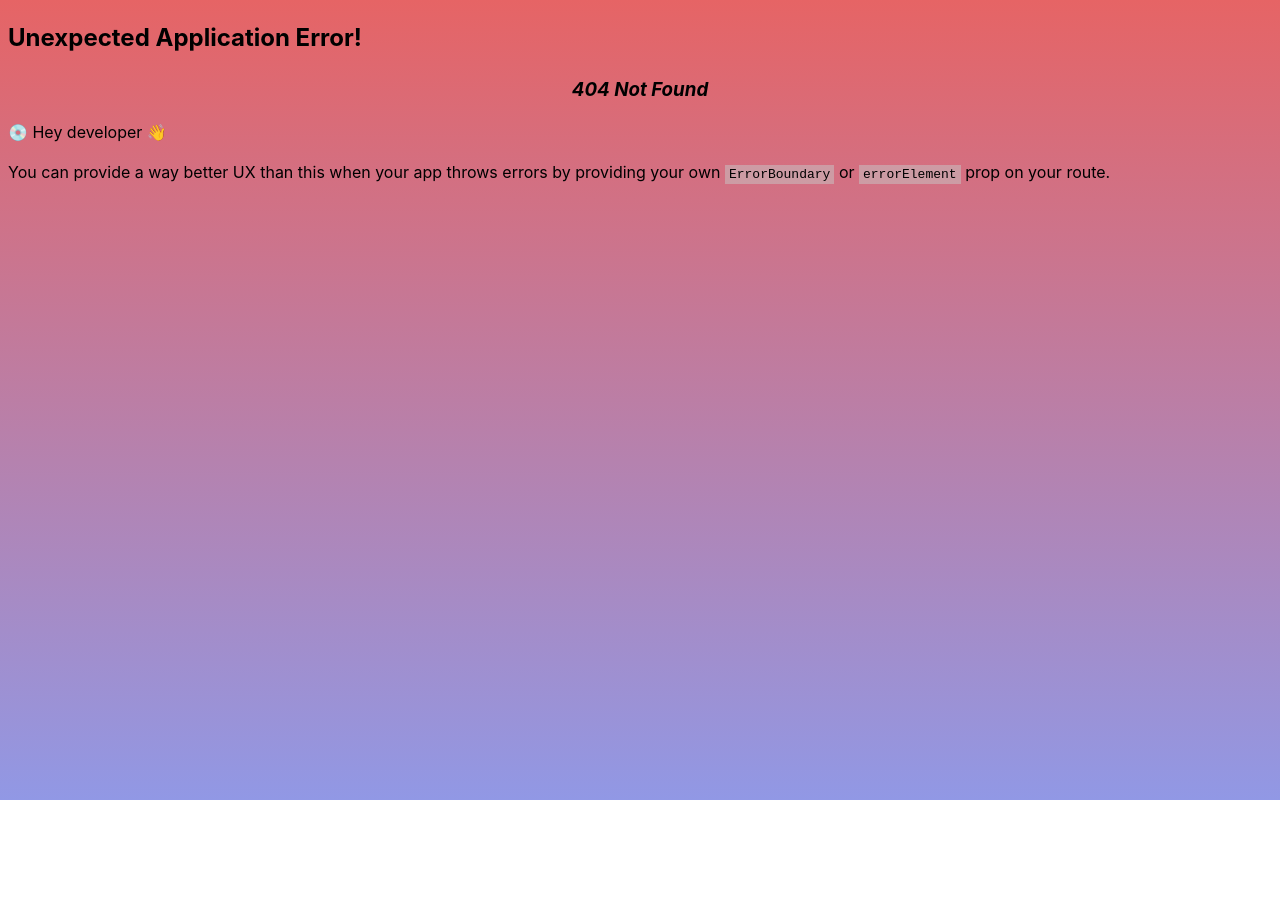
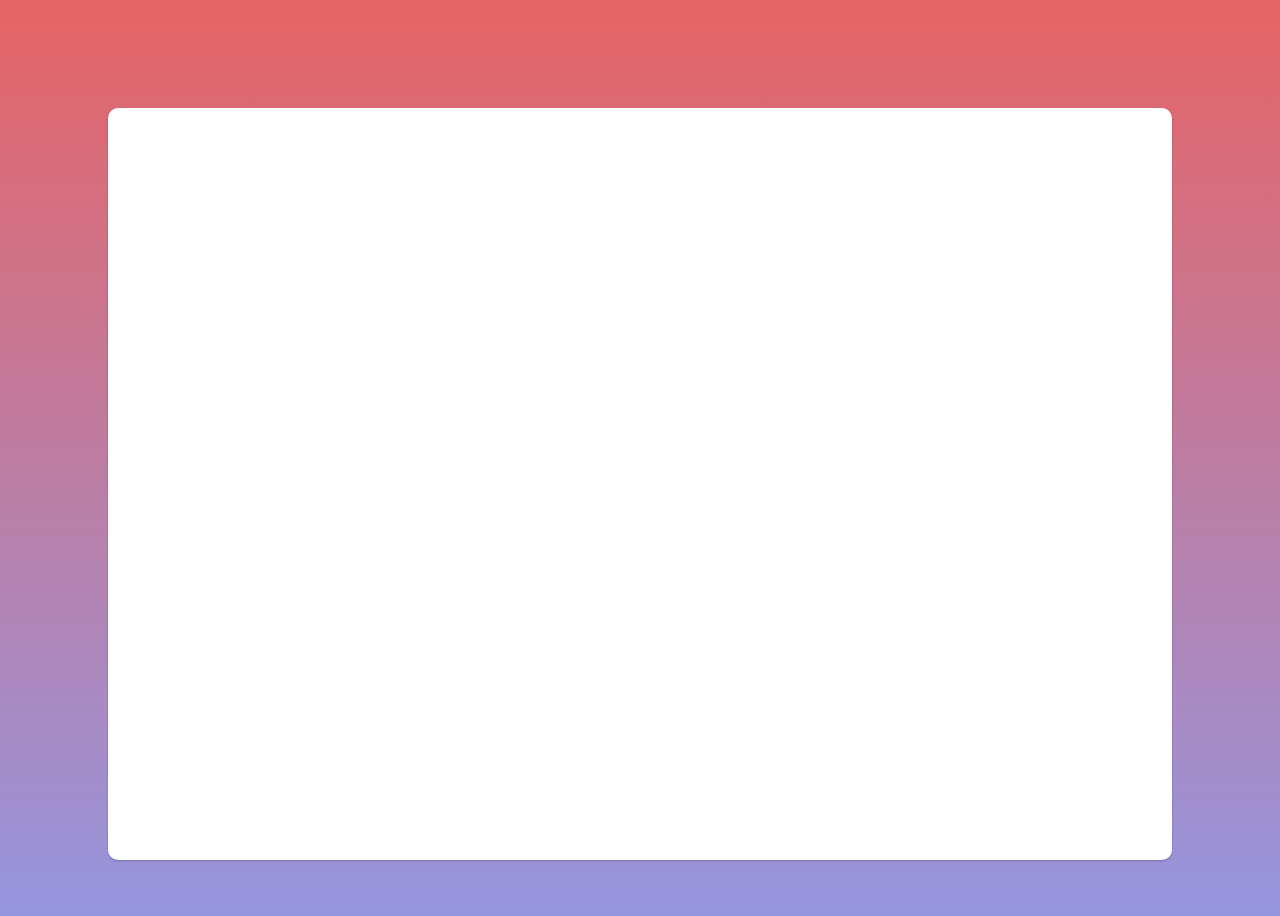
Before and after one commit to heejung0923/first-project, a React (Vite) app: page /practice in a window 1280 px wide. Before the commit this address had no page. Shown: the top 916 px of the page. Before the commit the page ends 800 px from the top, so only its background shows below. Built offline with nearby package versions, Linux system fonts and the light colour scheme.

Commit message:
✨feat: practice page 생성

```diff
--- a/src/App.tsx
+++ b/src/App.tsx
@@ -1,11 +1,21 @@
 import { createBrowserRouter, RouterProvider } from 'react-router-dom';
 import { ConfigProvider } from 'antd';
 import IndexPage from '@/pages/page';
+import PracticePage from './pages/practice/page';
 
 const router = createBrowserRouter([
   {
     path: '/',
-    element: <IndexPage />,
+    children: [
+      {
+        index: true,
+        element: <IndexPage />,
+      },
+      {
+        path: 'practice',
+        element: <PracticePage />,
+      },
+    ],
   },
 ]);
 
--- a/src/components/CSS.tsx
+++ b/src/components/CSS.tsx
@@ -3,7 +3,7 @@ import '@/styles/Reference.css';
 import { ContentsTemplate } from './CotentsTemplate';
 import { AttributeSelectors, StructuralPseudoText, TextType, UserPseudoText } from '@/api/__mock__/contentsText';
 import { FC } from 'react';
-import { Divider } from 'antd';
+import { Button, Divider } from 'antd';
 
 export const Reference = () => {
   return (
@@ -11,6 +11,7 @@ export const Reference = () => {
       <h3>👩🏻‍💻</h3>
       <h3>Reference</h3>
       <ul>
+        <Button>Practice Page</Button>
         <li> pseudo classes, selector</li>
         <li>
           <a href="https://heedymy.tistory.com/68">블로깅 ✨</a>
--- /dev/null
+++ b/src/pages/practice/page.tsx
@@ -0,0 +1,9 @@
+const PracticePage = () => {
+  return (
+    <main>
+      <div className="Container"></div>
+    </main>
+  );
+};
+
+export default PracticePage;
```
